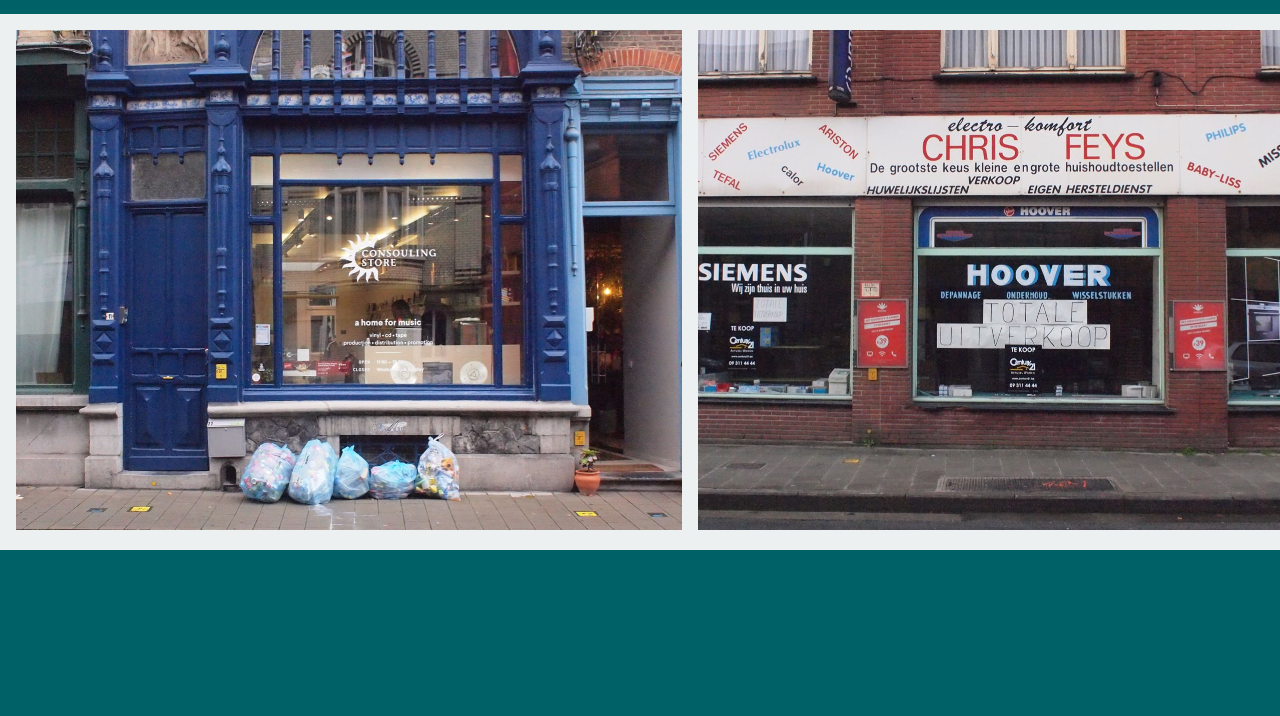
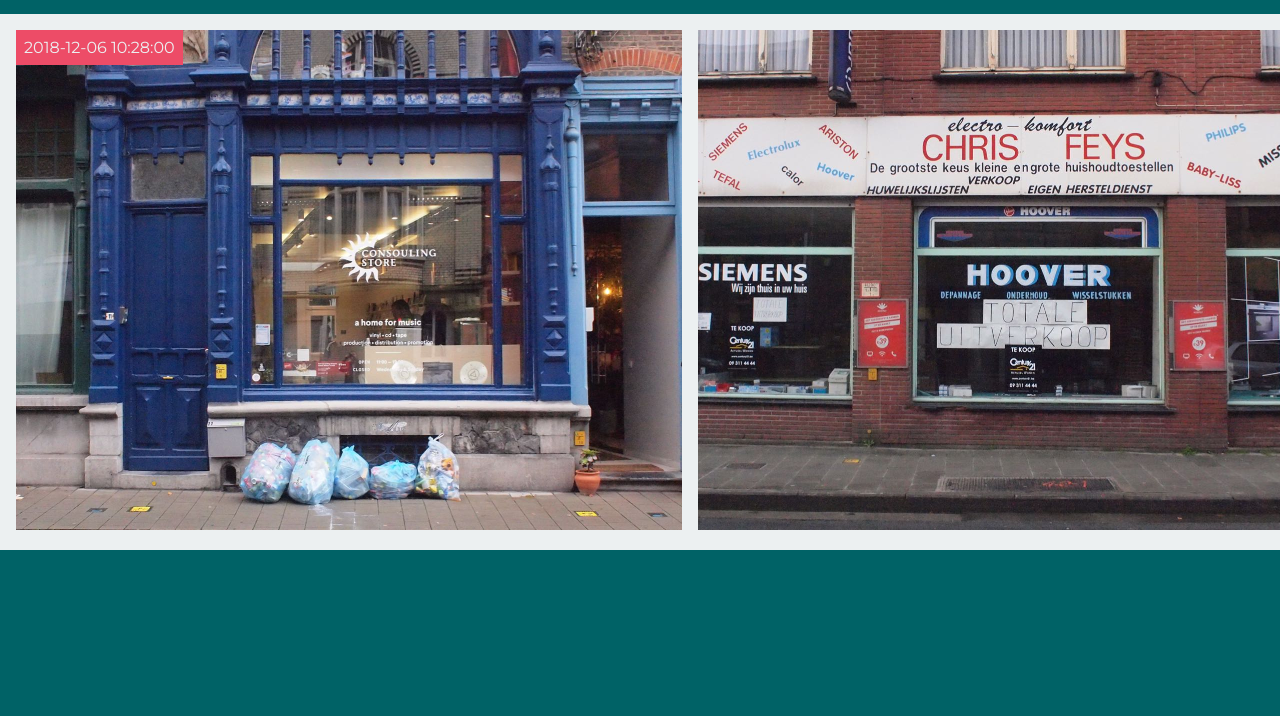
Before and after one commit to jonesbp/gentse-deuren, a Gatsby site: page / in a window 1280 px wide. Shown: the part 84-800 px from the top of the page. Built offline with nearby package versions, Linux system fonts and the light colour scheme; Gatsby itself is replaced by a stand-in of ours.

Commit message:
Tag first photo for a day in the photo strip with a date tag

```diff
--- a/scss/homepage.scss
+++ b/scss/homepage.scss
@@ -15,6 +15,7 @@
 
   .photo {
     margin-right: 1rem;
+    position: relative;
 
     &:last-child {
       margin-right: 0;
@@ -23,5 +24,12 @@
     img {
       height: 500px;
     }
+
+    .date-tag {
+      background-color: $red;
+      color: $paper;
+      padding: .5rem;
+      position: absolute;
+    }
   }
 }
--- a/src/components/photo-strip-cell.js
+++ b/src/components/photo-strip-cell.js
@@ -2,6 +2,9 @@ import React from "react";
 
 export default (props) => (
   <div className="photo">
+    {(props.date) ? (
+      <div className="date-tag">{props.date}</div>
+    ) : null}
     <img
       src="/images/1x1.gif"
       class="lazy"
--- a/src/components/photo-strip.js
+++ b/src/components/photo-strip.js
@@ -6,6 +6,22 @@ import {lazyLoad} from "../helpers/lazy-load";
 import PhotoStripCell from "../components/photo-strip-cell";
 
 class PhotoStrip extends React.Component {
+  constructor(props) {
+    super(props);
+
+    this.photoCells = this.props.moments.edges.map(({ node }, idx, originalArray) => {
+      if (idx === 0) {
+        return { node: node, date: node.datestamp }
+      }
+
+      if (node.datestamp.substr(0, 11) !== originalArray[idx - 1].node.datestamp.substr(0, 11)) {
+        return { node: node, date: node.datestamp }
+      }
+
+      return { node: node, date: null };
+    });
+  }
+
   componentDidMount() {
     lazyLoad(true); // Force a lazyLoad check on first mount
     ReactDOM.findDOMNode(this.refs.photoStrip).addEventListener('scroll', lazyLoad);
@@ -19,8 +35,8 @@ class PhotoStrip extends React.Component {
     return (
       <div ref="photoStrip" class="photo-strip">
         <div class="photo-strip-contents">
-          {this.props.moments.edges.map(({ node }) => (
-            <PhotoStripCell moment={node} />
+          {this.photoCells.map((val) => (
+            <PhotoStripCell moment={val.node} date={val.date} />
           ))}
         </div>
       </div>
```
